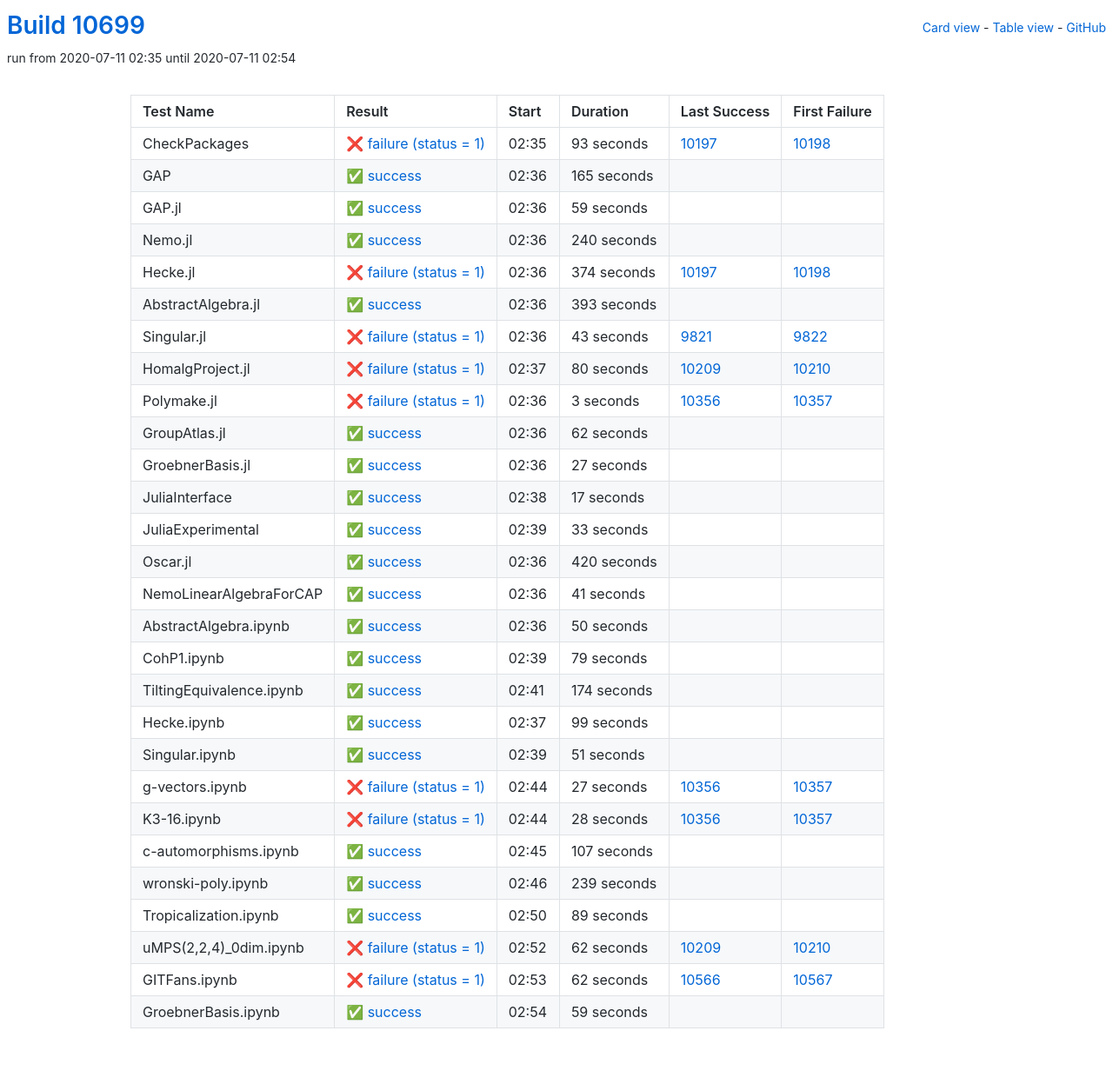
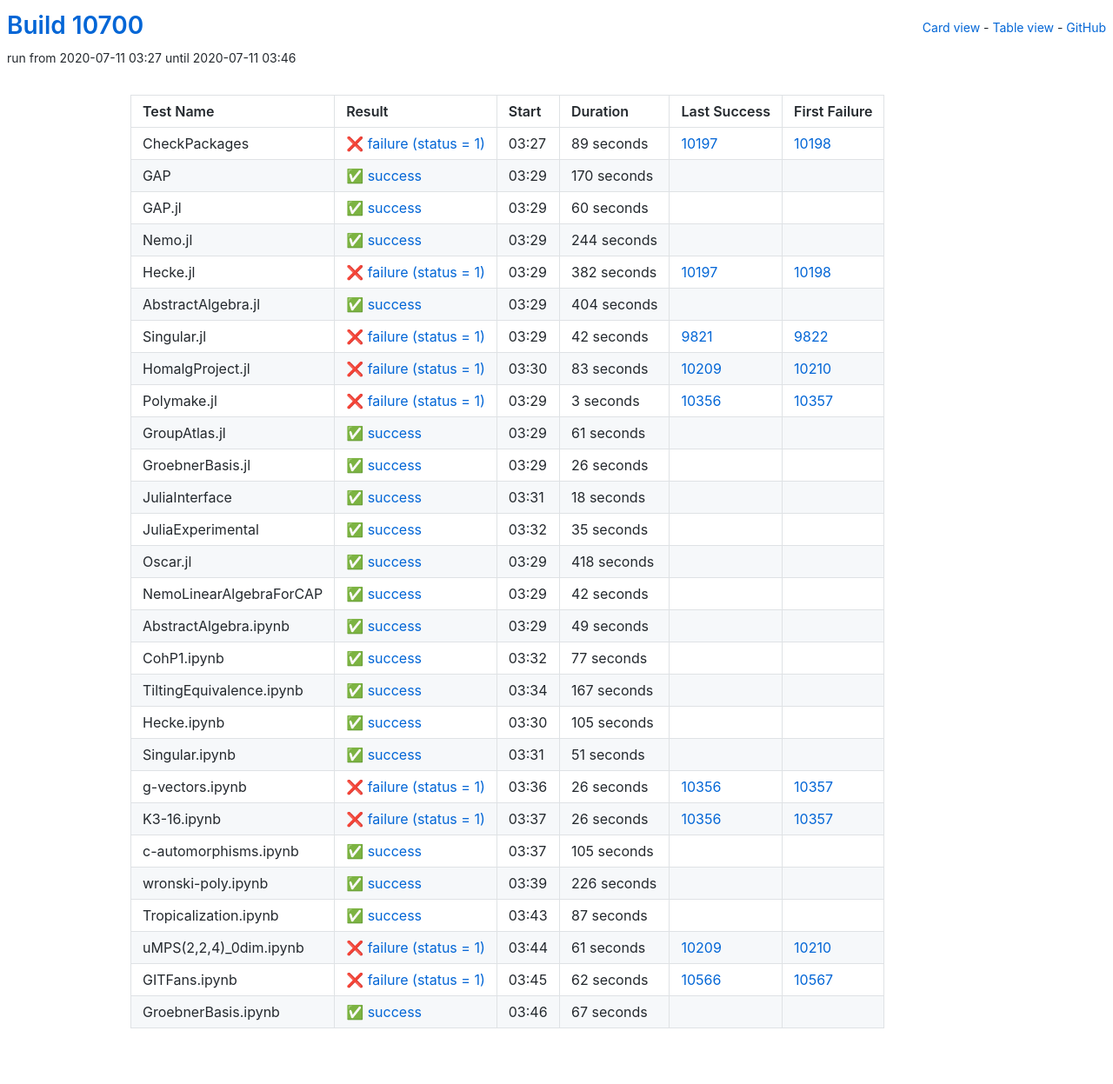
Before and after one commit to oscar-system/oscar-ci-status, a Jekyll site: the page built from table.html, in a window 1280 px wide. Shown: the whole page at 87% size. Built offline with Jekyll 4.4.1, drawn with Linux system fonts in a browser that asks for light colours.

Commit message:
Build #10700

```diff
--- a/_data/ci.yml
+++ b/_data/ci.yml
@@ -1,6 +1,6 @@
 ---
-build: 10699
-build_url: https://oscarci.mathematik.uni-kl.de/job/oscar/10699/
+build: 10700
+build_url: https://oscarci.mathematik.uni-kl.de/job/oscar/10700/
 job: oscar
 organization: oscar-system
 repo: oscar-ci-status
@@ -8,104 +8,104 @@
 tests:
 - name: CheckPackages
   id: checkpackages
-  log: https://oscarci.mathematik.uni-kl.de/job/oscar/10699/artifact/logs/build-10699/CheckPackages.log
-  start: 2020-07-11 02:35
+  log: https://oscarci.mathematik.uni-kl.de/job/oscar/10700/artifact/logs/build-10700/CheckPackages.log
+  start: 2020-07-11 03:27
   success: false
   exitcode: 1
   status: failure
-  duration: 93
+  duration: 89
   last_success: 10197
   last_success_url: https://oscarci.mathematik.uni-kl.de/job/oscar/10197/
   first_failure: 10198
   first_failure_url: https://oscarci.mathematik.uni-kl.de/job/oscar/10198/
 - name: GAP
   id: gap
-  log: https://oscarci.mathematik.uni-kl.de/job/oscar/10699/artifact/logs/build-10699/GAP.log
-  start: 2020-07-11 02:36
+  log: https://oscarci.mathematik.uni-kl.de/job/oscar/10700/artifact/logs/build-10700/GAP.log
+  start: 2020-07-11 03:29
   success: true
   exitcode: 0
   status: success
-  duration: 165
+  duration: 170
   last_success: false
   last_success_url:
   first_failure: false
   first_failure_url:
 - name: GAP.jl
   id: gap-jl
-  log: https://oscarci.mathematik.uni-kl.de/job/oscar/10699/artifact/logs/build-10699/GAP.jl.log
-  start: 2020-07-11 02:36
+  log: https://oscarci.mathematik.uni-kl.de/job/oscar/10700/artifact/logs/build-10700/GAP.jl.log
+  start: 2020-07-11 03:29
   success: true
   exitcode: 0
   status: success
-  duration: 59
+  duration: 60
   last_success: false
   last_success_url:
   first_failure: false
   first_failure_url:
 - name: Nemo.jl
   id: nemo-jl
-  log: https://oscarci.mathematik.uni-kl.de/job/oscar/10699/artifact/logs/build-10699/Nemo.jl.log
-  start: 2020-07-11 02:36
+  log: https://oscarci.mathematik.uni-kl.de/job/oscar/10700/artifact/logs/build-10700/Nemo.jl.log
+  start: 2020-07-11 03:29
   success: true
   exitcode: 0
   status: success
-  duration: 240
+  duration: 244
   last_success: false
   last_success_url:
   first_failure: false
   first_failure_url:
 - name: Hecke.jl
   id: hecke-jl
-  log: https://oscarci.mathematik.uni-kl.de/job/oscar/10699/artifact/logs/build-10699/Hecke.jl.log
-  start: 2020-07-11 02:36
+  log: https://oscarci.mathematik.uni-kl.de/job/oscar/10700/artifact/logs/build-10700/Hecke.jl.log
+  start: 2020-07-11 03:29
   success: false
   exitcode: 1
   status: failure
-  duration: 374
+  duration: 382
   last_success: 10197
   last_success_url: https://oscarci.mathematik.uni-kl.de/job/oscar/10197/
   first_failure: 10198
   first_failure_url: https://oscarci.mathematik.uni-kl.de/job/oscar/10198/
 - name: AbstractAlgebra.jl
   id: abstractalgebra-jl
-  log: https://oscarci.mathematik.uni-kl.de/job/oscar/10699/artifact/logs/build-10699/AbstractAlgebra.jl.log
-  start: 2020-07-11 02:36
+  log: https://oscarci.mathematik.uni-kl.de/job/oscar/10700/artifact/logs/build-10700/AbstractAlgebra.jl.log
+  start: 2020-07-11 03:29
   success: true
   exitcode: 0
   status: success
-  duration: 393
+  duration: 404
   last_success: false
   last_success_url:
   first_failure: false
   first_failure_url:
 - name: Singular.jl
   id: singular-jl
-  log: https://oscarci.mathematik.uni-kl.de/job/oscar/10699/artifact/logs/build-10699/Singular.jl.log
-  start: 2020-07-11 02:36
+  log: https://oscarci.mathematik.uni-kl.de/job/oscar/10700/artifact/logs/build-10700/Singular.jl.log
+  start: 2020-07-11 03:29
   success: false
   exitcode: 1
   status: failure
-  duration: 43
+  duration: 42
   last_success: 9821
   last_success_url: https://oscarci.mathematik.uni-kl.de/job/oscar/9821/
   first_failure: 9822
   first_failure_url: https://oscarci.mathematik.uni-kl.de/job/oscar/9822/
 - name: HomalgProject.jl
   id: homalgproject-jl
-  log: https://oscarci.mathematik.uni-kl.de/job/oscar/10699/artifact/logs/build-10699/HomalgProject.jl.log
-  start: 2020-07-11 02:37
+  log: https://oscarci.mathematik.uni-kl.de/job/oscar/10700/artifact/logs/build-10700/HomalgProject.jl.log
+  start: 2020-07-11 03:30
   success: false
   exitcode: 1
   status: failure
-  duration: 80
+  duration: 83
   last_success: 10209
   last_success_url: https://oscarci.mathematik.uni-kl.de/job/oscar/10209/
   first_failure: 10210
   first_failure_url: https://oscarci.mathematik.uni-kl.de/job/oscar/10210/
 - name: Polymake.jl
   id: polymake-jl
-  log: https://oscarci.mathematik.uni-kl.de/job/oscar/10699/artifact/logs/build-10699/Polymake.jl.log
-  start: 2020-07-11 02:36
+  log: https://oscarci.mathematik.uni-kl.de/job/oscar/10700/artifact/logs/build-10700/Polymake.jl.log
+  start: 2020-07-11 03:29
   success: false
   exitcode: 1
   status: failure
@@ -116,128 +116,128 @@
   first_failure_url: https://oscarci.mathematik.uni-kl.de/job/oscar/10357/
 - name: GroupAtlas.jl
   id: groupatlas-jl
-  log: https://oscarci.mathematik.uni-kl.de/job/oscar/10699/artifact/logs/build-10699/GroupAtlas.jl.log
-  start: 2020-07-11 02:36
+  log: https://oscarci.mathematik.uni-kl.de/job/oscar/10700/artifact/logs/build-10700/GroupAtlas.jl.log
+  start: 2020-07-11 03:29
   success: true
   exitcode: 0
   status: success
-  duration: 62
+  duration: 61
   last_success: false
   last_success_url:
   first_failure: false
   first_failure_url:
 - name: GroebnerBasis.jl
   id: groebnerbasis-jl
-  log: https://oscarci.mathematik.uni-kl.de/job/oscar/10699/artifact/logs/build-10699/GroebnerBasis.jl.log
-  start: 2020-07-11 02:36
+  log: https://oscarci.mathematik.uni-kl.de/job/oscar/10700/artifact/logs/build-10700/GroebnerBasis.jl.log
+  start: 2020-07-11 03:29
   success: true
   exitcode: 0
   status: success
-  duration: 27
+  duration: 26
   last_success: false
   last_success_url:
   first_failure: false
   first_failure_url:
 - name: JuliaInterface
   id: juliainterface
-  log: https://oscarci.mathematik.uni-kl.de/job/oscar/10699/artifact/logs/build-10699/JuliaInterface.log
-  start: 2020-07-11 02:38
+  log: https://oscarci.mathematik.uni-kl.de/job/oscar/10700/artifact/logs/build-10700/JuliaInterface.log
+  start: 2020-07-11 03:31
   success: true
   exitcode: 0
   status: success
-  duration: 17
+  duration: 18
   last_success: false
   last_success_url:
   first_failure: false
   first_failure_url:
 - name: JuliaExperimental
   id: juliaexperimental
-  log: https://oscarci.mathematik.uni-kl.de/job/oscar/10699/artifact/logs/build-10699/JuliaExperimental.log
-  start: 2020-07-11 02:39
+  log: https://oscarci.mathematik.uni-kl.de/job/oscar/10700/artifact/logs/build-10700/JuliaExperimental.log
+  start: 2020-07-11 03:32
   success: true
   exitcode: 0
   status: success
-  duration: 33
+  duration: 35
   last_success: false
   last_success_url:
   first_failure: false
   first_failure_url:
 - name: Oscar.jl
   id: oscar-jl
-  log: https://oscarci.mathematik.uni-kl.de/job/oscar/10699/artifact/logs/build-10699/Oscar.jl.log
-  start: 2020-07-11 02:36
+  log: https://oscarci.mathematik.uni-kl.de/job/oscar/10700/artifact/logs/build-10700/Oscar.jl.log
+  start: 2020-07-11 03:29
   success: true
   exitcode: 0
   status: success
-  duration: 420
+  duration: 418
   last_success: false
   last_success_url:
   first_failure: false
   first_failure_url:
 - name: NemoLinearAlgebraForCAP
   id: nemolinearalgebraforcap
-  log: https://oscarci.mathematik.uni-kl.de/job/oscar/10699/artifact/logs/build-10699/NemoLinearAlgebraForCAP.log
-  start: 2020-07-11 02:36
+  log: https://oscarci.mathematik.uni-kl.de/job/oscar/10700/artifact/logs/build-10700/NemoLinearAlgebraForCAP.log
+  start: 2020-07-11 03:29
   success: true
   exitcode: 0
   status: success
-  duration: 41
+  duration: 42
   last_success: false
   last_success_url:
   first_failure: false
   first_failure_url:
 - name: AbstractAlgebra.ipynb
   id: abstractalgebra-ipynb
-  log: https://oscarci.mathematik.uni-kl.de/job/oscar/10699/artifact/logs/build-10699/AbstractAlgebra.ipynb.log
-  start: 2020-07-11 02:36
+  log: https://oscarci.mathematik.uni-kl.de/job/oscar/10700/artifact/logs/build-10700/AbstractAlgebra.ipynb.log
+  start: 2020-07-11 03:29
   success: true
   exitcode: 0
   status: success
-  duration: 50
+  duration: 49
   last_success: false
   last_success_url:
   first_failure: false
   first_failure_url:
 - name: CohP1.ipynb
   id: cohp1-ipynb
-  log: https://oscarci.mathematik.uni-kl.de/job/oscar/10699/artifact/logs/build-10699/CohP1.ipynb.log
-  start: 2020-07-11 02:39
+  log: https://oscarci.mathematik.uni-kl.de/job/oscar/10700/artifact/logs/build-10700/CohP1.ipynb.log
+  start: 2020-07-11 03:32
   success: true
   exitcode: 0
   status: success
-  duration: 79
+  duration: 77
   last_success: false
   last_success_url:
   first_failure: false
   first_failure_url:
 - name: TiltingEquivalence.ipynb
   id: tiltingequivalence-ipynb
-  log: https://oscarci.mathematik.uni-kl.de/job/oscar/10699/artifact/logs/build-10699/TiltingEquivalence.ipynb.log
-  start: 2020-07-11 02:41
+  log: https://oscarci.mathematik.uni-kl.de/job/oscar/10700/artifact/logs/build-10700/TiltingEquivalence.ipynb.log
+  start: 2020-07-11 03:34
   success: true
   exitcode: 0
   status: success
-  duration: 174
+  duration: 167
   last_success: false
   last_success_url:
   first_failure: false
   first_failure_url:
 - name: Hecke.ipynb
   id: hecke-ipynb
-  log: https://oscarci.mathematik.uni-kl.de/job/oscar/10699/artifact/logs/build-10699/Hecke.ipynb.log
-  start: 2020-07-11 02:37
+  log: https://oscarci.mathematik.uni-kl.de/job/oscar/10700/artifact/logs/build-10700/Hecke.ipynb.log
+  start: 2020-07-11 03:30
   success: true
   exitcode: 0
   status: success
-  duration: 99
+  duration: 105
   last_success: false
   last_success_url:
   first_failure: false
   first_failure_url:
 - name: Singular.ipynb
   id: singular-ipynb
-  log: https://oscarci.mathematik.uni-kl.de/job/oscar/10699/artifact/logs/build-10699/Singular.ipynb.log
-  start: 2020-07-11 02:39
+  log: https://oscarci.mathematik.uni-kl.de/job/oscar/10700/artifact/logs/build-10700/Singular.ipynb.log
+  start: 2020-07-11 03:31
   success: true
   exitcode: 0
   status: success
@@ -248,80 +248,80 @@
   first_failure_url:
 - name: g-vectors.ipynb
   id: g-vectors-ipynb
-  log: https://oscarci.mathematik.uni-kl.de/job/oscar/10699/artifact/logs/build-10699/g-vectors.ipynb.log
-  start: 2020-07-11 02:44
+  log: https://oscarci.mathematik.uni-kl.de/job/oscar/10700/artifact/logs/build-10700/g-vectors.ipynb.log
+  start: 2020-07-11 03:36
   success: false
   exitcode: 1
   status: failure
-  duration: 27
+  duration: 26
   last_success: 10356
   last_success_url: https://oscarci.mathematik.uni-kl.de/job/oscar/10356/
   first_failure: 10357
   first_failure_url: https://oscarci.mathematik.uni-kl.de/job/oscar/10357/
 - name: K3-16.ipynb
   id: k3-16-ipynb
-  log: https://oscarci.mathematik.uni-kl.de/job/oscar/10699/artifact/logs/build-10699/K3-16.ipynb.log
-  start: 2020-07-11 02:44
+  log: https://oscarci.mathematik.uni-kl.de/job/oscar/10700/artifact/logs/build-10700/K3-16.ipynb.log
+  start: 2020-07-11 03:37
   success: false
   exitcode: 1
   status: failure
-  duration: 28
+  duration: 26
   last_success: 10356
   last_success_url: https://oscarci.mathematik.uni-kl.de/job/oscar/10356/
   first_failure: 10357
   first_failure_url: https://oscarci.mathematik.uni-kl.de/job/oscar/10357/
 - name: c-automorphisms.ipynb
   id: c-automorphisms-ipynb
-  log: https://oscarci.mathematik.uni-kl.de/job/oscar/10699/artifact/logs/build-10699/c-automorphisms.ipynb.log
-  start: 2020-07-11 02:45
+  log: https://oscarci.mathematik.uni-kl.de/job/oscar/10700/artifact/logs/build-10700/c-automorphisms.ipynb.log
+  start: 2020-07-11 03:37
   success: true
   exitcode: 0
   status: success
-  duration: 107
+  duration: 105
   last_success: false
   last_success_url:
   first_failure: false
   first_failure_url:
 - name: wronski-poly.ipynb
   id: wronski-poly-ipynb
-  log: https://oscarci.mathematik.uni-kl.de/job/oscar/10699/artifact/logs/build-10699/wronski-poly.ipynb.log
-  start: 2020-07-11 02:46
+  log: https://oscarci.mathematik.uni-kl.de/job/oscar/10700/artifact/logs/build-10700/wronski-poly.ipynb.log
+  start: 2020-07-11 03:39
   success: true
   exitcode: 0
   status: success
-  duration: 239
+  duration: 226
   last_success: false
   last_success_url:
   first_failure: false
   first_failure_url:
 - name: Tropicalization.ipynb
   id: tropicalization-ipynb
-  log: https://oscarci.mathematik.uni-kl.de/job/oscar/10699/artifact/logs/build-10699/Tropicalization.ipynb.log
-  start: 2020-07-11 02:50
+  log: https://oscarci.mathematik.uni-kl.de/job/oscar/10700/artifact/logs/build-10700/Tropicalization.ipynb.log
+  start: 2020-07-11 03:43
   success: true
   exitcode: 0
   status: success
-  duration: 89
+  duration: 87
   last_success: false
   last_success_url:
   first_failure: false
   first_failure_url:
 - name: uMPS(2,2,4)_0dim.ipynb
   id: umps-2-2-4-0dim-ipynb
-  log: https://oscarci.mathematik.uni-kl.de/job/oscar/10699/artifact/logs/build-10699/uMPS-2-2-4-_0dim.ipynb.log
-  start: 2020-07-11 02:52
+  log: https://oscarci.mathematik.uni-kl.de/job/oscar/10700/artifact/logs/build-10700/uMPS-2-2-4-_0dim.ipynb.log
+  start: 2020-07-11 03:44
   success: false
   exitcode: 1
   status: failure
-  duration: 62
+  duration: 61
   last_success: 10209
   last_success_url: https://oscarci.mathematik.uni-kl.de/job/oscar/10209/
   first_failure: 10210
   first_failure_url: https://oscarci.mathematik.uni-kl.de/job/oscar/10210/
 - name: GITFans.ipynb
   id: gitfans-ipynb
-  log: https://oscarci.mathematik.uni-kl.de/job/oscar/10699/artifact/logs/build-10699/GITFans.ipynb.log
-  start: 2020-07-11 02:53
+  log: https://oscarci.mathematik.uni-kl.de/job/oscar/10700/artifact/logs/build-10700/GITFans.ipynb.log
+  start: 2020-07-11 03:45
   success: false
   exitcode: 1
   status: failure
@@ -332,12 +332,12 @@
   first_failure_url: https://oscarci.mathematik.uni-kl.de/job/oscar/10567/
 - name: GroebnerBasis.ipynb
   id: groebnerbasis-ipynb
-  log: https://oscarci.mathematik.uni-kl.de/job/oscar/10699/artifact/logs/build-10699/GroebnerBasis.ipynb.log
-  start: 2020-07-11 02:54
+  log: https://oscarci.mathematik.uni-kl.de/job/oscar/10700/artifact/logs/build-10700/GroebnerBasis.ipynb.log
+  start: 2020-07-11 03:46
   success: true
   exitcode: 0
   status: success
-  duration: 59
+  duration: 67
   last_success: false
   last_success_url:
   first_failure: false
```
Also changed, not shown: README.md.
